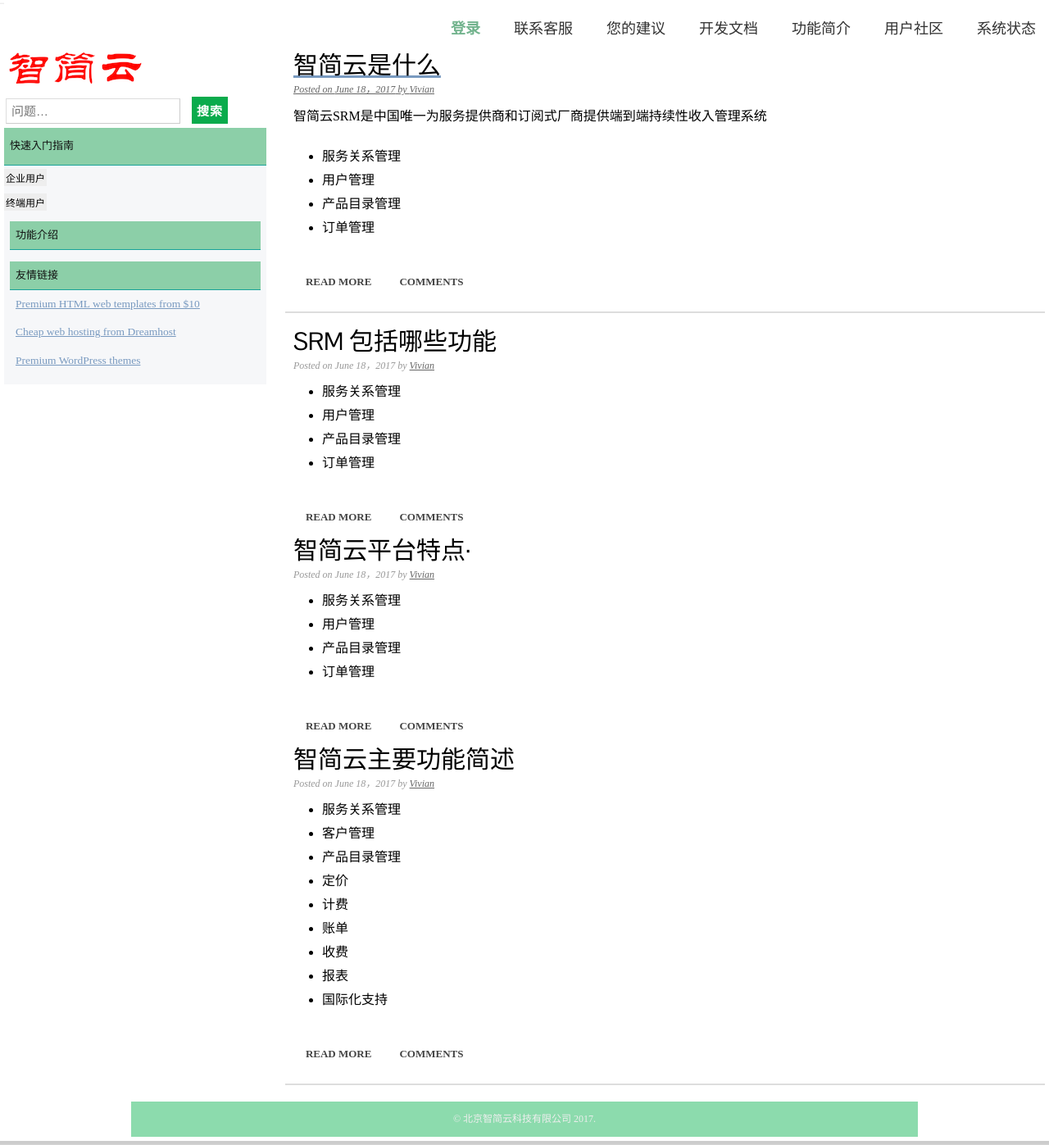
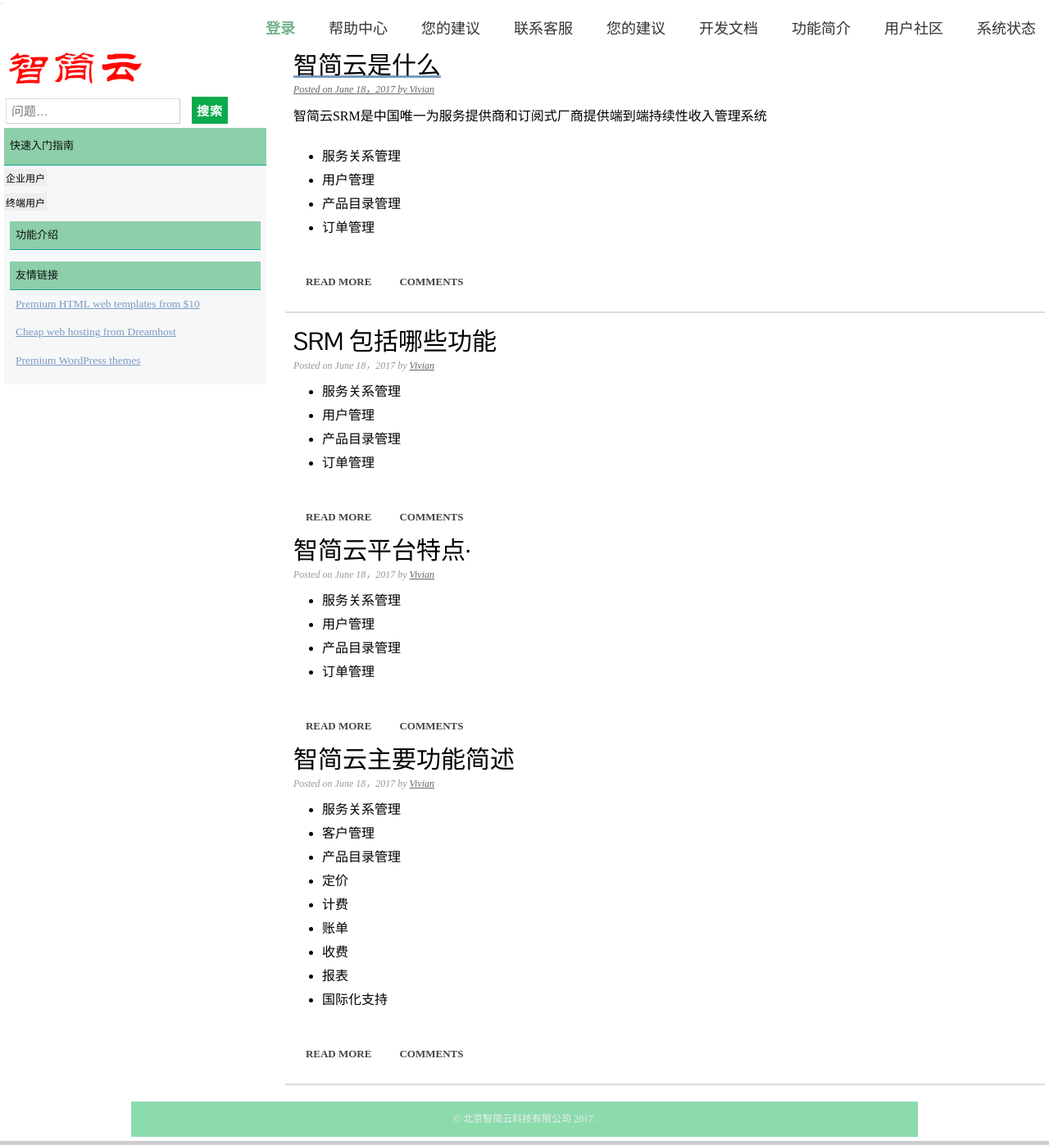
Before and after one commit to dreampivot/slipscloud.github.io, a Jekyll site: the page help/help-index.html, which Jekyll copies as it is, in a window 1280 px wide and 1397 px high. Shown: the whole window at 82% size. Built offline with Jekyll 4.4.1, drawn with Linux system fonts in a browser that asks for light colours.

Commit message:
Update help-index.html

```diff
--- a/help/help-index.html
+++ b/help/help-index.html
@@ -17,6 +17,8 @@
             <li><a href="api.html">开发文档</a></li>
 	    <li><a href="suggestion.html">您的建议</a></li>
             <li><a href="support.html">联系客服</a></li>
+	    <li><a href="suggestion.html">您的建议</a></li>
+            <li><a href="http://www.slipscloud.cn/help/help-index.html">帮助中心</a></li>
             <li class="start selected"><a href="https://slipscloud.bitbucket.io/"/>登录</li>
         </ul>
     </nav>
```
